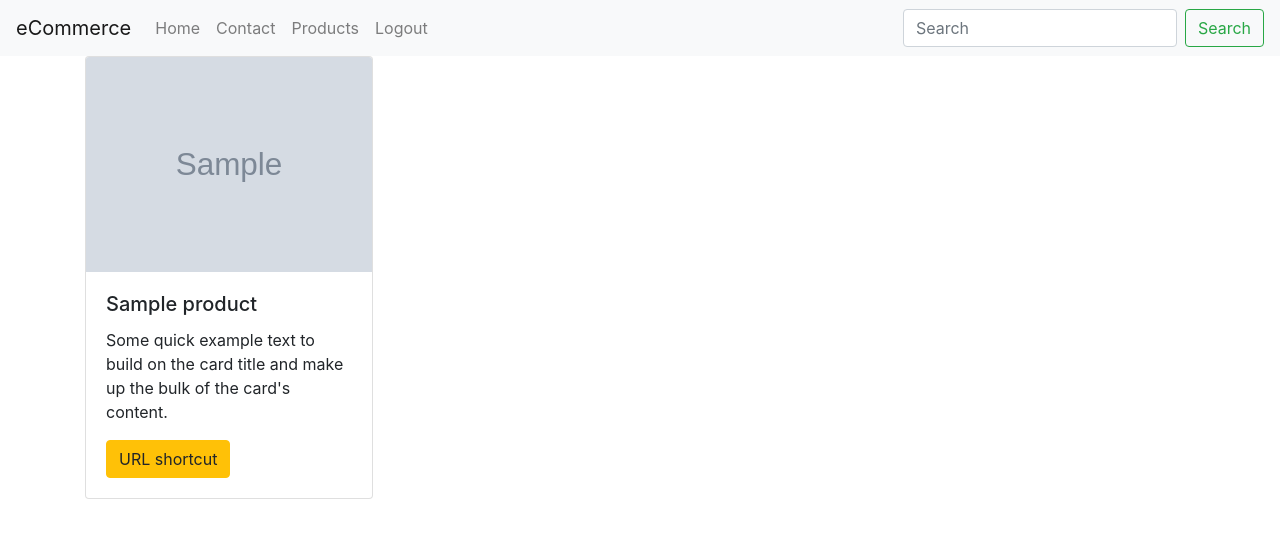
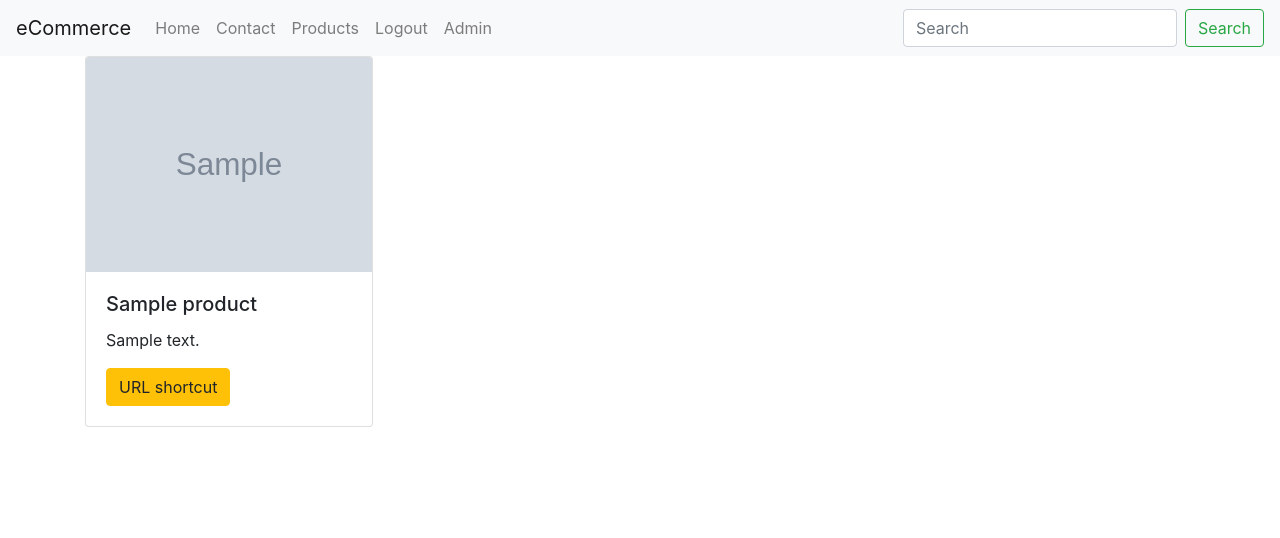
Before and after one commit to corcorasgit/ecommerce, a Django app: template products/templates/products/list.html in a window 1280 px wide. Shown: the top 538 px of the page. Run offline with Django 3.2, Linux system fonts and the light colour scheme; the template is opened without the code that fills it: values that come from a table or form of the project are taken from there, others are empty; a user stored in the database is signed in; tables that the repository leaves empty hold one stand-in row (values such as "Sample post"); grey boxes marked "Sample" are stand-in pictures; some libraries are stand-ins or nearby versions.

Commit message:
template filters

```diff
--- a/products/models.py
+++ b/products/models.py
@@ -57,6 +57,7 @@ class Product(models.Model):
     image           = models.ImageField(upload_to=upload_image_path, null=True, blank=True)
     featured        = models.BooleanField(default=False)
     active          = models.BooleanField(default=True)
+    timestamp       = models.DateTimeField(auto_now_add=True)
 
 
 
--- a/products/templates/products/snippets/card.html
+++ b/products/templates/products/snippets/card.html
@@ -4,7 +4,7 @@
   {% endif %}
   <div class="card-body">
     <h5 class="card-title">{{ instance.title }}</h5>
-    <p class="card-text">Some quick example text to build on the card title and make up the bulk of the card's content.</p>
+    <p class="card-text">{{ instance.description|truncatewords:22 }}</p>
    <!-- <a href="{{ instance.get_absolute_url }}" class="btn btn-primary">Go</a> -->
     <a href="{%  url 'products:detail' slug=instance.slug %}" class="btn btn-warning">URL shortcut</a>
   </div>
--- a/templates/base/navbar.html
+++ b/templates/base/navbar.html
@@ -3,6 +3,7 @@
 {% url 'products:list' as products_list_url %}
 {% url 'login' as login_url %}
 {% url 'register' as register_url %}
+{% url 'admin' as admin_url %}
 
 <nav class="navbar navbar-expand-lg navbar-light bg-light">
   <a class="navbar-brand" href="{{ home_url }}">
@@ -30,6 +31,9 @@
       <li class="nav-item {% if request.path == login_url %}active{% endif %}">
         <a class="nav-link" href="{{ login_url }}">Logout</a>
       </li>
+      <li class="nav-item {% if request.path == admin_url %}active{% endif %}">
+        <a class="nav-link" href="{{ admin_url }}">Admin</a>
+      </li>
       {% else %}
       <li class="nav-item {% if request.path == register_url %}active{% endif %}">
         <a class="nav-link" href="{{ register_url }}">Register</a>
```
Also changed, not shown: products/templates/products/detail.html (+18 -5 lines), products/migrations/0011_product_timestamp.py (added).
